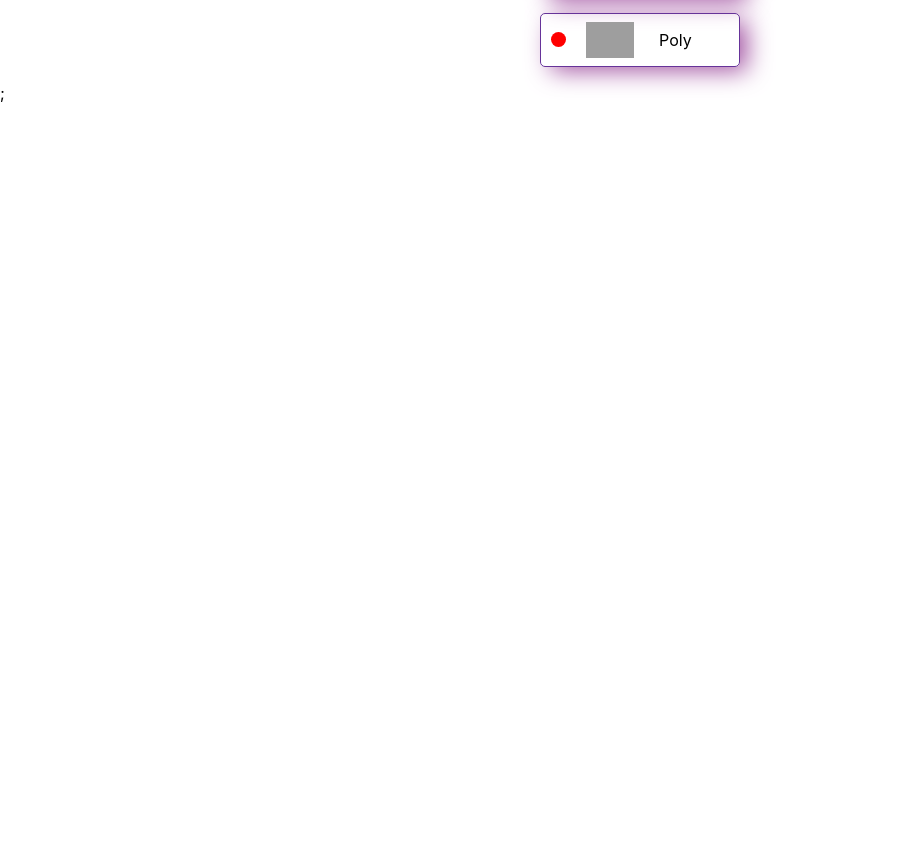
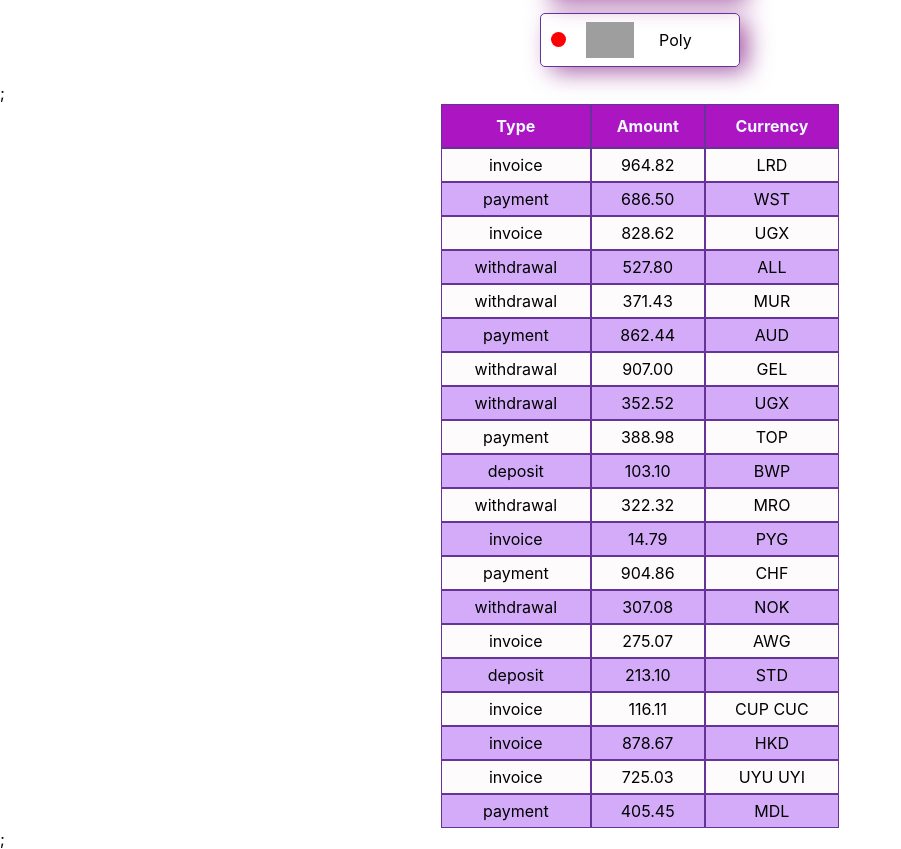
Before and after one commit to PaulPonomarenko/goit-react-hw-01-components, a React (Create React App) app: page / in a window 1280 px wide. Shown: the part 978-1827 px from the top of the page, without its empty margins (0-901 px from the left). Before the commit the page ends 1081 px from the top, so only its background shows below. Built offline with nearby package versions, Linux system fonts and the light colour scheme; grey boxes are pictures that could not be loaded.

Commit message:
додає завдання 4

```diff
--- a/src/components/App.jsx
+++ b/src/components/App.jsx
@@ -4,6 +4,8 @@
 import data from 'data/data';
 import friends from 'data/friends';
 import { FriendList } from './friendList/FriendList';
+import transactions from 'data/transactions';
+import { TransactionHistory } from './transactionHistory/TransactionHistory';
 export const App = () => {
   return (
     <>
@@ -16,6 +18,7 @@
       />
       <Statistics title="Upload stats" stats={data} />
       <FriendList friends={friends} />;
+      <TransactionHistory items={transactions} />;
     </>
   );
 };
--- /dev/null
+++ b/src/components/transactionHistory/TransactionHistory.jsx
@@ -0,0 +1,35 @@
+import PropTypes from 'prop-types';
+import css from './TransactionHistory.module.css';
+
+export const TransactionHistory = ({ items }) => {
+  return (
+    <table className={css.transaction__history}>
+      <thead>
+        <tr>
+          <th>Type</th>
+          <th>Amount</th>
+          <th>Currency</th>
+        </tr>
+      </thead>
+      <tbody>
+        {items.map(item => (
+          <tr key={item.id}>
+            <td>{item.type}</td>
+            <td>{item.amount}</td>
+            <td>{item.currency}</td>
+          </tr>
+        ))}
+      </tbody>
+    </table>
+  );
+};
+TransactionHistory.propTypes = {
+  items: PropTypes.arrayOf(
+    PropTypes.shape({
+      id: PropTypes.string.isRequired,
+      type: PropTypes.string.isRequired,
+      amount: PropTypes.string.isRequired,
+      currency: PropTypes.string.isRequired,
+    })
+  ),
+};
--- /dev/null
+++ b/src/components/transactionHistory/TransactionHistory.module.css
@@ -0,0 +1,30 @@
+.transaction__history {
+  margin-left: auto;
+  margin-right: auto;
+  width: 400px;
+  text-align: center;
+
+  /* border: 2px solid rebeccapurple; */
+}
+tr th {
+  height: 40px;
+  background: #ab16c2;
+  outline: 1px solid rebeccapurple;
+}
+tbody tr {
+  outline: 1px solid rebeccapurple;
+}
+tr td {
+  outline: 1px solid rebeccapurple;
+  height: 30px;
+}
+tbody tr:nth-child(odd) {
+  background-color: #fdfbfcd8;
+}
+
+tbody tr:nth-child(even) {
+  background: rgb(211, 171, 249);
+}
+thead {
+  color: aliceblue;
+}
--- /dev/null
+++ b/src/data/transactions.json
@@ -0,0 +1,122 @@
+[
+  {
+    "id": "1e0700a2-5183-4291-85cc-2065a036a683",
+    "type": "invoice",
+    "amount": "964.82",
+    "currency": "LRD"
+  },
+  {
+    "id": "a30f821b-4d25-4ff0-abdd-e340b3f0dd2b",
+    "type": "payment",
+    "amount": "686.50",
+    "currency": "WST"
+  },
+  {
+    "id": "44dca67a-8e5a-4798-bf8e-b15efd4e1abd",
+    "type": "invoice",
+    "amount": "828.62",
+    "currency": "UGX"
+  },
+  {
+    "id": "ea8ed3dc-2b68-4a53-905a-53ecb0adef33",
+    "type": "withdrawal",
+    "amount": "527.80",
+    "currency": "ALL"
+  },
+  {
+    "id": "ea76146a-0b00-4b80-bc02-a8c822176712",
+    "type": "withdrawal",
+    "amount": "371.43",
+    "currency": "MUR"
+  },
+  {
+    "id": "63ca02f9-d637-46b5-9237-f3b24425e029",
+    "type": "payment",
+    "amount": "862.44",
+    "currency": "AUD"
+  },
+  {
+    "id": "ed0263e8-59a5-4bf1-87e0-2bb88e53dc34",
+    "type": "withdrawal",
+    "amount": "907.00",
+    "currency": "GEL"
+  },
+  {
+    "id": "6013bad0-750c-4691-8bc2-d8f2b43969c4",
+    "type": "withdrawal",
+    "amount": "352.52",
+    "currency": "UGX"
+  },
+  {
+    "id": "252c7be4-8b06-4fa7-8d42-61fb835b70d5",
+    "type": "payment",
+    "amount": "388.98",
+    "currency": "TOP"
+  },
+  {
+    "id": "4eaab41b-b967-40ac-82ed-85fc66f646f1",
+    "type": "deposit",
+    "amount": "103.10",
+    "currency": "BWP"
+  },
+  {
+    "id": "9648a350-8469-42d5-8bf3-18090de5fe67",
+    "type": "withdrawal",
+    "amount": "322.32",
+    "currency": "MRO"
+  },
+  {
+    "id": "9c5c25fb-1a95-4b2f-8d1f-4c4426d677cc",
+    "type": "invoice",
+    "amount": "14.79",
+    "currency": "PYG"
+  },
+  {
+    "id": "43ef232c-80e9-4d6f-b48a-b22405620de3",
+    "type": "payment",
+    "amount": "904.86",
+    "currency": "CHF"
+  },
+  {
+    "id": "5161682e-e620-4019-ab0a-24ceb10fbd20",
+    "type": "withdrawal",
+    "amount": "307.08",
+    "currency": "NOK"
+  },
+  {
+    "id": "7b119d71-42e6-4c42-a141-6818b07bb9ff",
+    "type": "invoice",
+    "amount": "275.07",
+    "currency": "AWG"
+  },
+  {
+    "id": "a4f65722-65c4-4c28-b1f4-b8ed988bb205",
+    "type": "deposit",
+    "amount": "213.10",
+    "currency": "STD"
+  },
+  {
+    "id": "c6e5784b-0ca3-48d6-86e5-b5128af5a523",
+    "type": "invoice",
+    "amount": "116.11",
+    "currency": "CUP CUC"
+  },
+  {
+    "id": "c9ebed6a-3a02-4b49-ac0d-0534b51f2bfd",
+    "type": "invoice",
+    "amount": "878.67",
+    "currency": "HKD"
+  },
+  {
+    "id": "a4a98b0e-b22c-438b-9f83-de2df52110c8",
+    "type": "invoice",
+    "amount": "725.03",
+    "currency": "UYU UYI"
+  },
+  {
+    "id": "b39bfa7a-0166-4c47-94d6-87d20590f746",
+    "type": "payment",
+    "amount": "405.45",
+    "currency": "MDL"
+  }
+]
```
